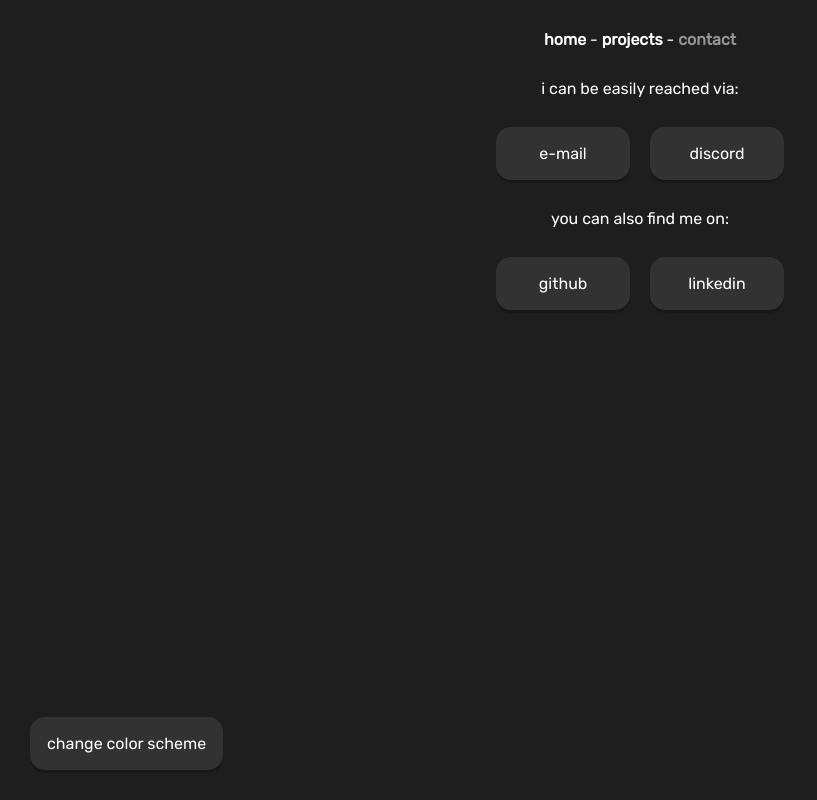
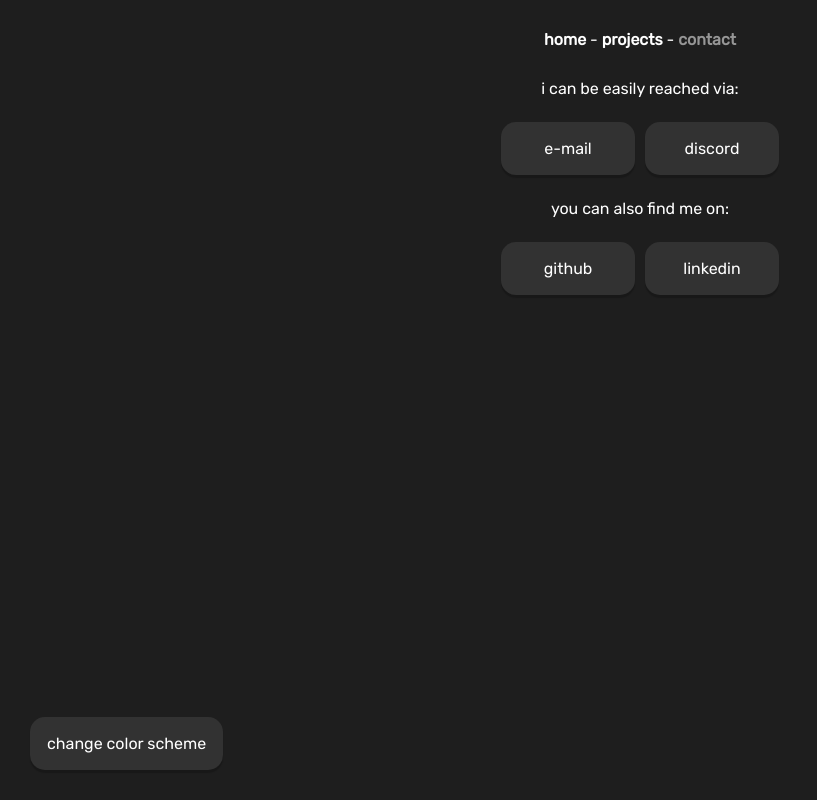
Before and after one commit to nathangchay/me, a Vue app: page /#/contact in a window 1280 px wide. Shown: the whole page, without its empty margins (0-817 px from the left). Built offline with nearby package versions, Linux system fonts and the light colour scheme; the HTML template or start-up script is replaced by a standard one.

Commit message:
Update ContactButton.vue

```diff
--- a/src/components/ContactButton.vue
+++ b/src/components/ContactButton.vue
@@ -30,7 +30,7 @@ export default {
     color: var(--text);
     background-color: var(--container);
     padding: 15px;
-    margin: 10px;
+    margin: 5px;
     border-radius: 15px;
     border: solid transparent 2px;
     cursor: pointer;
```
